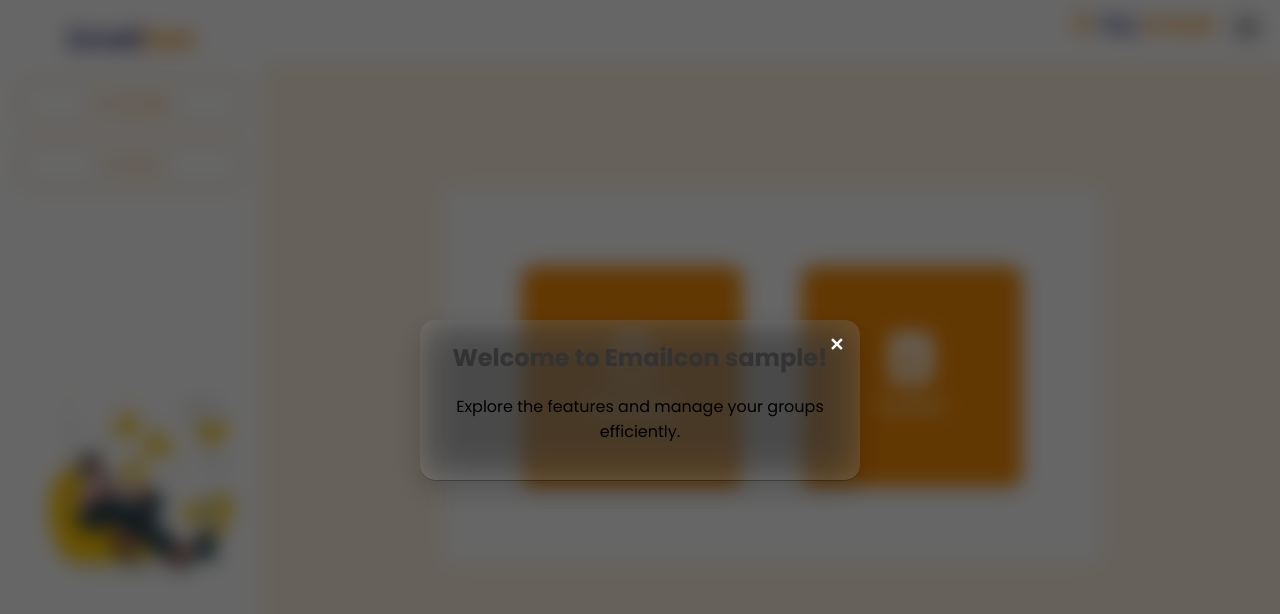
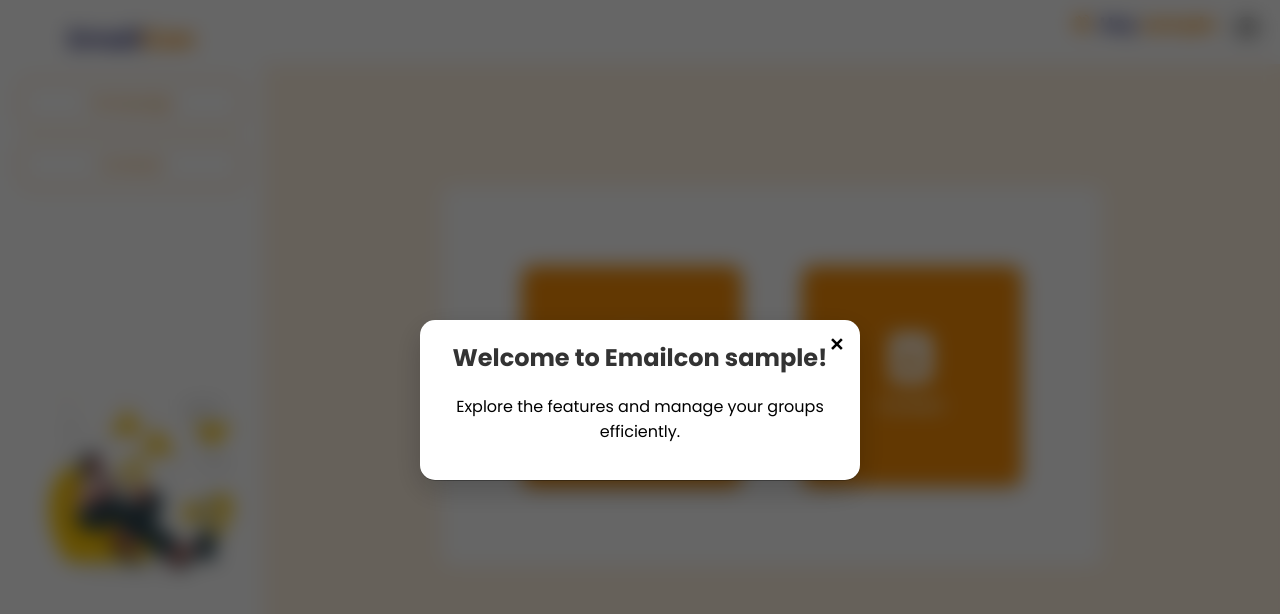
Before and after one commit to renugajagadeesan/Emailcon-Schedule, a React (Create React App) app in the folder my-app/: page /home in a window 1280 px wide. Shown: the top 614 px of the page. Built offline with nearby package versions, Linux system fonts and the light colour scheme; sample sign-in values are in the browser's storage.

Commit message:
updated 11/2/25

```diff
--- a/my-app/src/component/Home.css
+++ b/my-app/src/component/Home.css
@@ -376,7 +376,7 @@
 }
 
 .home-modal {
-    background: rgba(255, 255, 255, 0.15);
+    background:white;
     border-radius: 15px;
     padding: 20px;
     max-width: 400px;
@@ -395,7 +395,7 @@
     background: none;
     font-size: 18px;
     cursor: pointer;
-    color: white;
+    color:black;
 }
 
 .home-animation {
```
